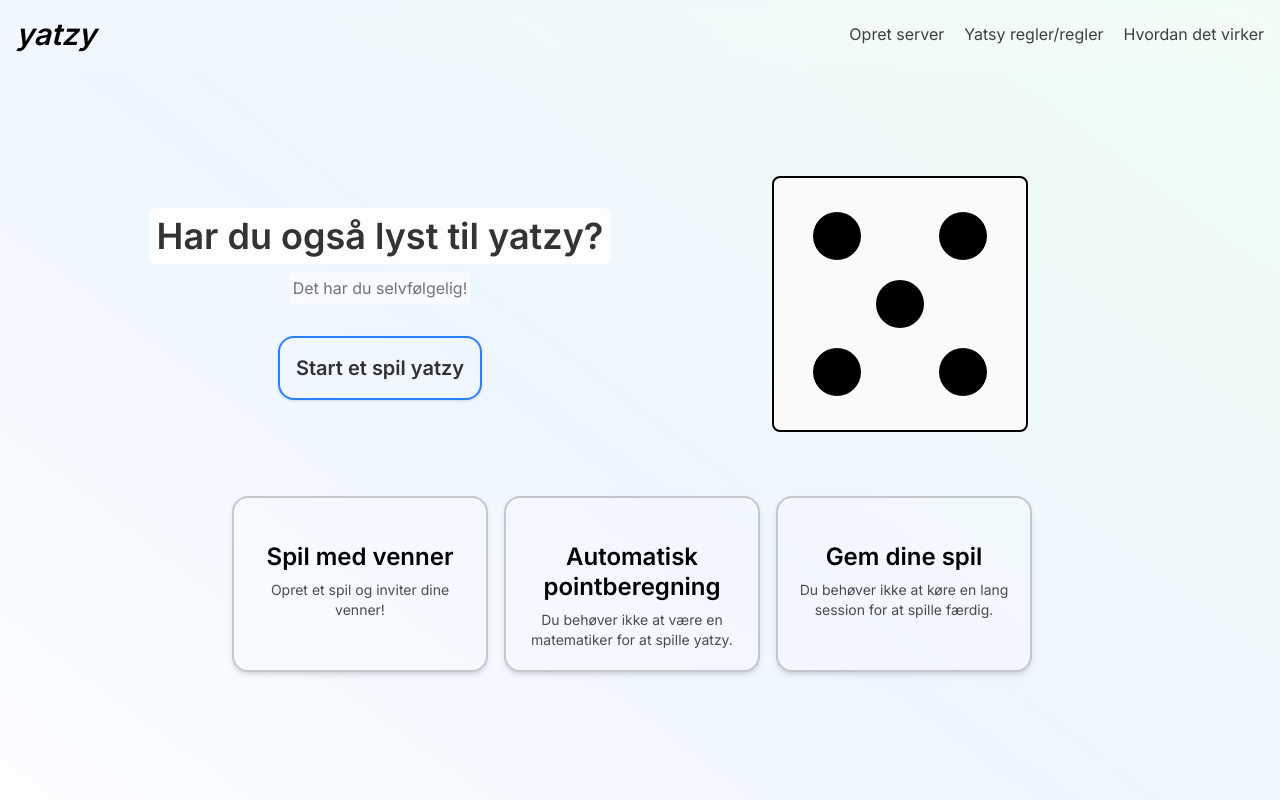
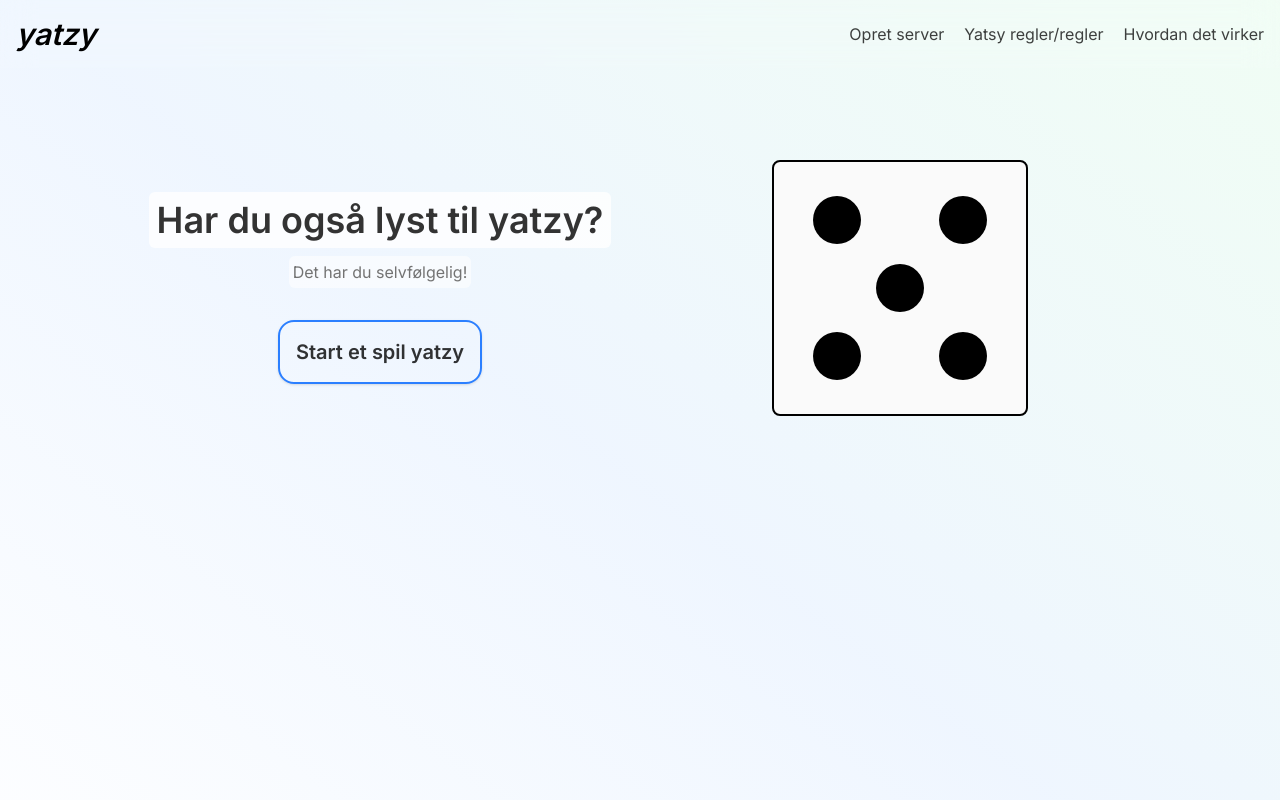
Before and after one commit to Zakers540/jatzy, a Next.js app: page / in a window 1280 px wide. Shown: the top 800 px of the page. Built offline with nearby package versions, Linux system fonts and the light colour scheme; no server answers.

Commit message:
reverted back

```diff
--- a/app/page.tsx
+++ b/app/page.tsx
@@ -28,7 +28,7 @@ export default function Home() {
             <Navbar/>
             <div className="min-h-screen w-full flex flex-col items-center justify-center">
                 <main
-                className="w-full max-w-[1200px] flex flex-col pt-40 md:pt-32 px-20 md:grid md:grid-cols-2 md:items-start">
+                    className="min-h-screen w-full max-w-[1200px] flex flex-col pt-40 px-20 md:grid md:grid-cols-2 md:items-start">
                     <div className="flex flex-col items-center -mt-8 md:mt-8">
                         <div className="md:hidden flex justify-center mb-12 md:mt-0">
                             <BigDice diceNumber={diceNumber}/>
@@ -48,11 +48,6 @@ export default function Home() {
                         <BigDice diceNumber={diceNumber}/>
                     </div>
                 </main>
-            <section className="grid md:grid-cols-3 pt-16 pb-16 space-x-4 space-y-4">
-                <Card title="Spil med venner" description="Opret et spil og inviter dine venner!"/>
-                <Card title="Automatisk pointberegning" description="Du behøver ikke at være en matematiker for at spille yatzy."/>
-                <Card title="Gem dine spil" description="Du behøver ikke at køre en lang session for at spille færdig."/>
-            </section>
             </div>
             <Footer/>
         </>
```
Lines whose indentation alone changed are shown as unchanged.
